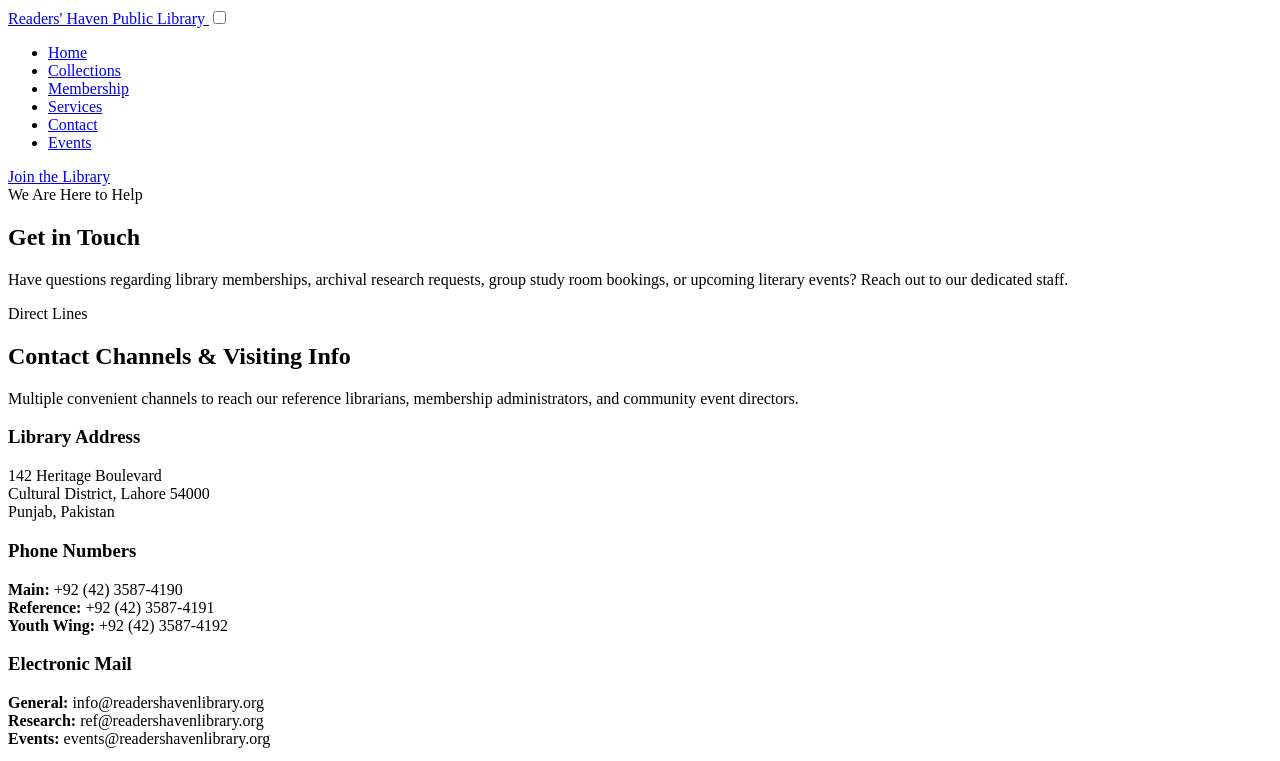
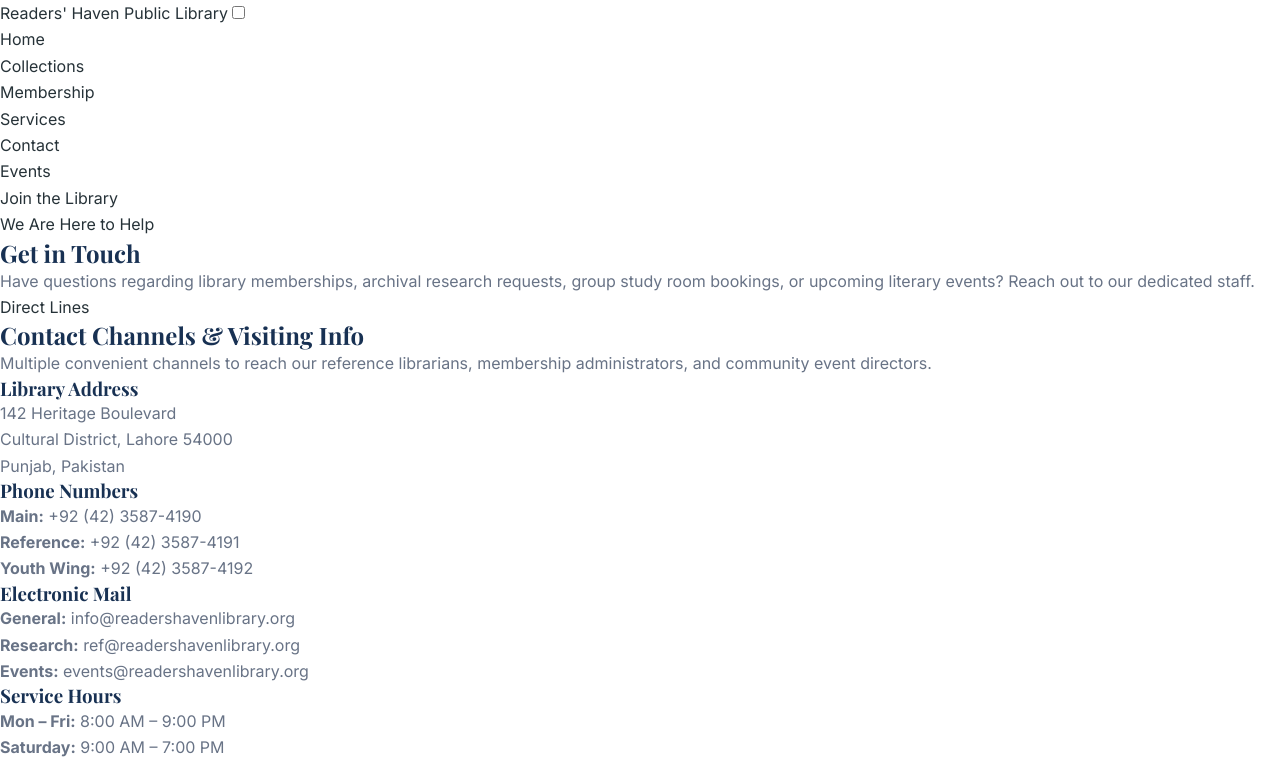
Before and after one commit to l1f23bsse0177/readers-haven-library, a website: page src/contact.html in a window 1280 px wide. Shown: the top 761 px of the page. Drawn offline with nearby package versions, Linux system fonts and the light colour scheme; a web font is replaced by a local one.

Commit message:
fix: resolve parcel build errors and update package.json

```diff
--- a/package.json
+++ b/package.json
@@ -2,7 +2,7 @@
   "name": "readers-haven-library",
   "version": "1.0.0",
   "description": "A responsive static website for Readers' Haven Public Library, developed as part of the DevOps Fundamentals course assignment.",
-  "main": "index.js",
+
   "scripts": {
     "test": "echo \"Error: no test specified\" && exit 1",
     "build": "parcel build \"src/*.html\" --dist-dir dist"
--- a/src/contact.html
+++ b/src/contact.html
@@ -11,7 +11,7 @@
   <link rel="preconnect" href="https://fonts.gstatic.com" crossorigin>
   <link href="https://fonts.googleapis.com/css2?family=Inter:wght@300;400;500;600;700&family=Playfair+Display:ital,wght@0,500;0,600;0,700;1,400&display=swap" rel="stylesheet">
 
-  <link rel="stylesheet" href="../styles/contact.css">
+  <link rel="stylesheet" href="../styles/style.css">
 </head>
 
 <body class="nouman-contact-page">
```
